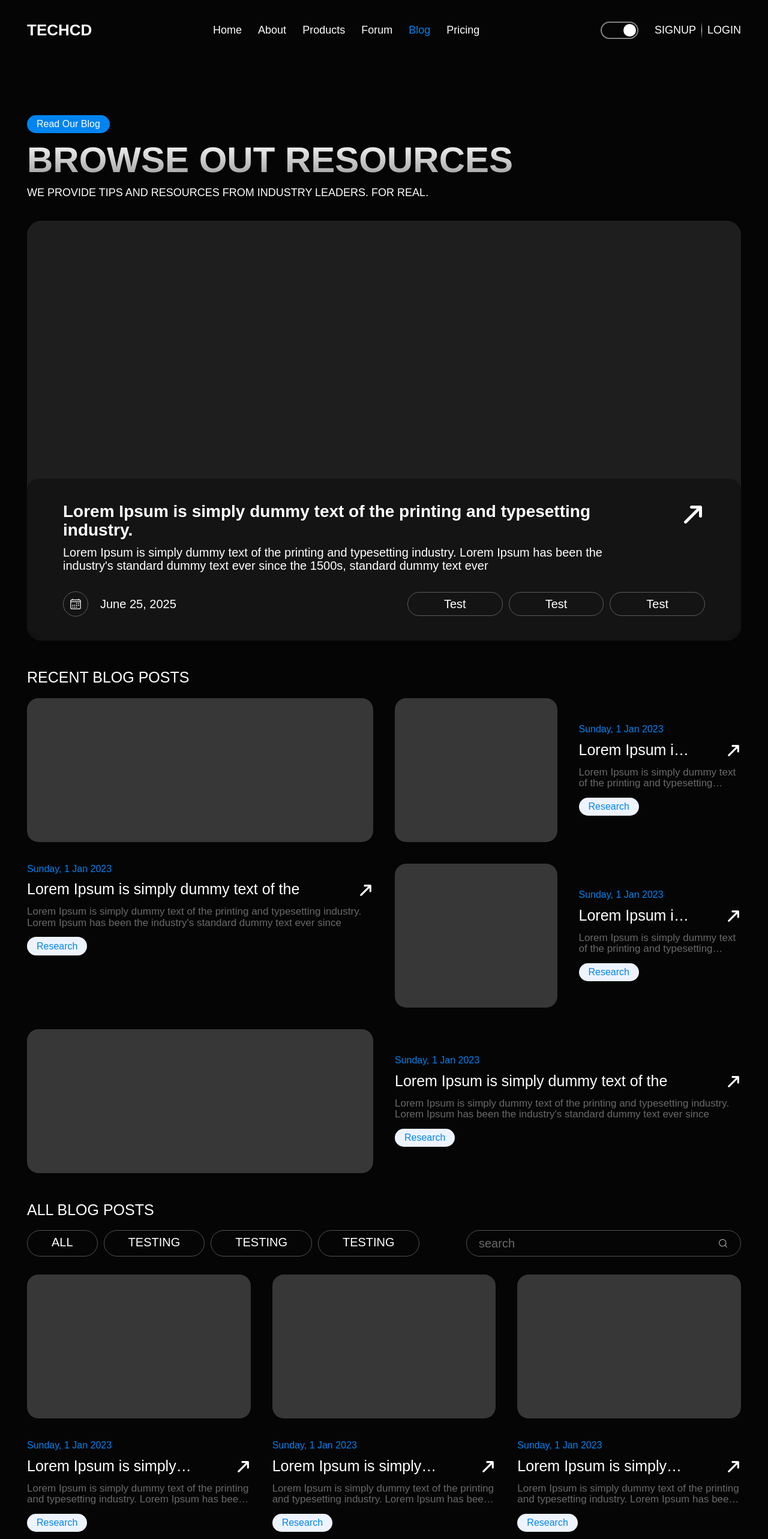
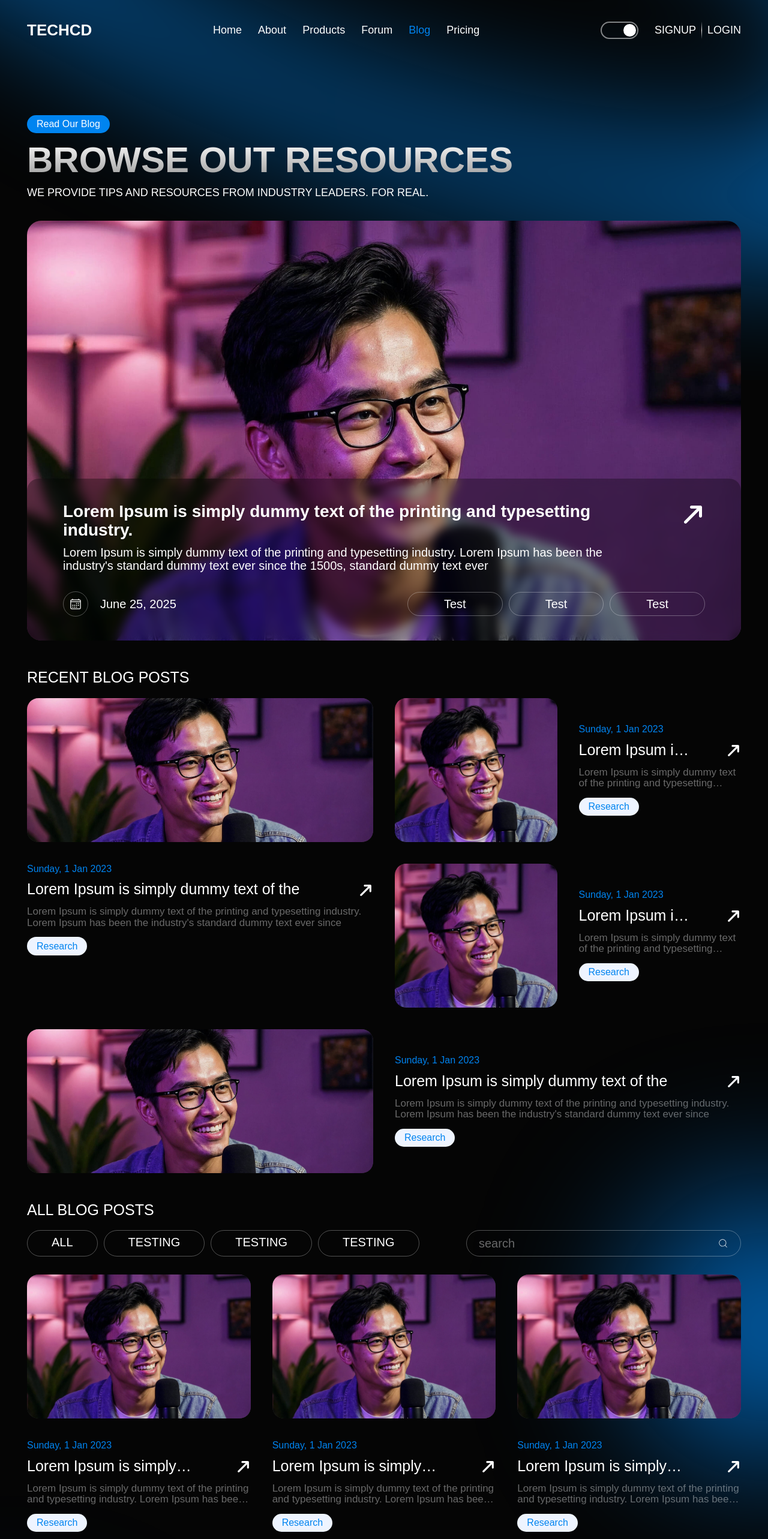
Before and after one commit to chamika-damith/techcd-portfolio, a Next.js app: page /blog in a window 1280 px wide. Shown: the top 2566 px of the page at 60% size. Built offline with nearby package versions, Linux system fonts and the light colour scheme; a web font is replaced by a local one.

Commit message:
feat(blog-page): ui changes

```diff
--- a/app/(user-pages)/layout.tsx
+++ b/app/(user-pages)/layout.tsx
@@ -9,7 +9,9 @@ const UserLayout: React.FC<{ children: ReactNode }> = ({ children }) => {
       <header className="font-primary leading-[1.1]">
         <Navbar />
       </header>
-      <main className="font-primary leading-[1.1]">{children}</main>
+      <main className="font-primary overflow-x-hidden leading-[1.1]">
+        {children}
+      </main>
       <footer className="font-primary leading-[1.1]">
         <Footer />
       </footer>
--- a/components/user/blog-page/all-blogs/AllBlogCard.tsx
+++ b/components/user/blog-page/all-blogs/AllBlogCard.tsx
@@ -1,10 +1,19 @@
 import React from "react";
+import Image from "next/image";
+
 import { ImArrowUpRight2 } from "react-icons/im";
 
 const AllBlogCard = () => {
   return (
     <div className="grid grid-cols-1 gap-[1.5em]">
-      <div className="bg-foreground/20 h-[160px] rounded-[0.8em] sm:h-[180px] md:h-[200px] lg:h-[220px] xl:h-[240px] 2xl:h-[260px]"></div>
+      <div className="bg-foreground/20 relative h-[160px] overflow-hidden rounded-[0.8em] sm:h-[180px] md:h-[200px] lg:h-[220px] xl:h-[240px] 2xl:h-[260px]">
+        <Image
+          src="/images/sample-img.jpg"
+          alt=""
+          fill
+          className="object-cover object-center"
+        />
+      </div>
 
       <div className="flex flex-col gap-[0.5em]">
         <p className="text-primary text-[12px] font-medium sm:text-[13px] md:text-[14px] lg:text-[15px] xl:text-[16px] 2xl:text-[17px]">
--- a/components/user/blog-page/all-blogs/AllBlogs.tsx
+++ b/components/user/blog-page/all-blogs/AllBlogs.tsx
@@ -27,8 +27,11 @@ const AllBlogs = () => {
   });
 
   return (
-    <section>
-      <div className="px-container container mx-auto py-[2em]">
+    <section className="relative">
+      <div className="from-primary absolute top-0 right-0 aspect-square w-2/5 translate-x-1/2 rounded-full bg-radial to-transparent blur-[5em]"></div>
+      <div className="from-primary absolute top-1/2 left-0 aspect-square w-2/5 -translate-x-1/2 rounded-full bg-radial to-transparent blur-[5em]"></div>
+
+      <div className="px-container relative container mx-auto py-[2em]">
         <p className="mb-[0.8em] text-[18px] font-medium uppercase sm:text-[20px] md:text-[21px] lg:text-[23px] xl:text-[25px] 2xl:text-[26px]">
           All blog posts
         </p>
--- a/components/user/blog-page/header/Header.tsx
+++ b/components/user/blog-page/header/Header.tsx
@@ -1,11 +1,15 @@
 import React from "react";
+import Image from "next/image";
+
 import SectionTitle from "./SectionTitle";
 import HeaderContent from "./HeaderContent";
+import eclipse from "@/public/images/eclipse.svg";
 
 const Header = () => {
   return (
-    <section className="overflow-hidden">
-      <div className="px-container container mx-auto pt-[8em]">
+    <section className="relative overflow-hidden">
+      <Image src={eclipse} alt="" className="absolute inset-0 w-full" />
+      <div className="px-container relative container mx-auto pt-[8em]">
         <SectionTitle />
         <HeaderContent />
       </div>
--- a/components/user/blog-page/header/HeaderContent.tsx
+++ b/components/user/blog-page/header/HeaderContent.tsx
@@ -1,10 +1,18 @@
 import React from "react";
+import Image from "next/image";
+
 import { IoCalendarOutline } from "react-icons/io5";
 import { ImArrowUpRight2 } from "react-icons/im";
 
 const HeaderContent = () => {
   return (
     <div className="bg-foreground/10 relative mt-[1.5em] h-[500px] overflow-hidden rounded-[1em] sm:h-[550px] md:h-[600px] lg:h-[650px] xl:h-[700px] 2xl:h-[750px]">
+      <Image
+        src="/images/sample-img.jpg"
+        alt=""
+        fill
+        className="object-cover object-center"
+      />
       <div className="absolute right-0 bottom-0 left-0 rounded-[1em] bg-black/30 px-[3em] py-[2em] text-[13px] backdrop-blur-sm sm:text-[15px] md:text-[17px] lg:text-[19px] xl:text-[20px] 2xl:text-[21px]">
         <div className="grid grid-cols-1 gap-[1.4em] lg:grid-cols-10">
           <div className="lg:col-span-9">
--- a/components/user/blog-page/recent-blogs/RecentBlogs.tsx
+++ b/components/user/blog-page/recent-blogs/RecentBlogs.tsx
@@ -1,4 +1,6 @@
 import React from "react";
+import Image from "next/image";
+
 import { ImArrowUpRight2 } from "react-icons/im";
 
 const RecentBlogs = () => {
@@ -12,7 +14,14 @@ const RecentBlogs = () => {
         <div className="grid grid-cols-1 gap-[1.5em] lg:grid-cols-2">
           {/* START: Post 1 */}
           <div className="grid grid-cols-1 gap-[1.5em] sm:grid-cols-2 sm:items-center lg:h-fit lg:grid-cols-1 lg:items-stretch">
-            <div className="bg-foreground/20 h-[160px] rounded-[0.8em] sm:h-[180px] md:h-[200px] lg:h-[220px] xl:h-[240px] 2xl:h-[260px]"></div>
+            <div className="bg-foreground/20 relative h-[160px] overflow-hidden rounded-[0.8em] sm:h-[180px] md:h-[200px] lg:h-[220px] xl:h-[240px] 2xl:h-[260px]">
+              <Image
+                src="/images/sample-img.jpg"
+                alt=""
+                fill
+                className="object-cover object-center"
+              />
+            </div>
 
             <div className="flex flex-col gap-[0.5em]">
               <p className="text-primary text-[12px] font-medium sm:text-[13px] md:text-[14px] lg:text-[15px] xl:text-[16px] 2xl:text-[17px]">
@@ -41,7 +50,15 @@ const RecentBlogs = () => {
           <div className="grid grid-cols-1 grid-rows-2 gap-[1.5em]">
             {/* START: Post 2 */}
             <div className="grid grid-cols-1 gap-[1.5em] sm:grid-cols-2 sm:items-center lg:items-stretch">
-              <div className="bg-foreground/20 h-[160px] rounded-[0.8em] sm:h-[180px] md:h-[200px] lg:h-[220px] xl:h-[240px] 2xl:h-[260px]"></div>
+              <div className="bg-foreground/20 relative h-[160px] overflow-hidden rounded-[0.8em] sm:h-[180px] md:h-[200px] lg:h-[220px] xl:h-[240px] 2xl:h-[260px]">
+                {" "}
+                <Image
+                  src="/images/sample-img.jpg"
+                  alt=""
+                  fill
+                  className="object-cover object-center"
+                />
+              </div>
 
               <div className="flex flex-col gap-[0.5em] lg:justify-center">
                 <p className="text-primary text-[12px] font-medium sm:text-[13px] md:text-[14px] lg:text-[15px] xl:text-[16px] 2xl:text-[17px]">
@@ -69,7 +86,14 @@ const RecentBlogs = () => {
 
             {/* START: Post 3 */}
             <div className="grid grid-cols-1 gap-[1.5em] sm:grid-cols-2 sm:items-center lg:items-stretch">
-              <div className="bg-foreground/20 h-[160px] rounded-[0.8em] sm:h-[180px] md:h-[200px] lg:h-[220px] xl:h-[240px] 2xl:h-[260px]"></div>
+              <div className="bg-foreground/20 relative h-[160px] overflow-hidden rounded-[0.8em] sm:h-[180px] md:h-[200px] lg:h-[220px] xl:h-[240px] 2xl:h-[260px]">
+                <Image
+                  src="/images/sample-img.jpg"
+                  alt=""
+                  fill
+                  className="object-cover object-center"
+                />
+              </div>
 
               <div className="flex flex-col gap-[0.5em] lg:justify-center">
                 <p className="text-primary text-[12px] font-medium sm:text-[13px] md:text-[14px] lg:text-[15px] xl:text-[16px] 2xl:text-[17px]">
@@ -99,7 +123,14 @@ const RecentBlogs = () => {
 
         {/* START: Post 4 */}
         <div className="mt-[1.5em] grid grid-cols-1 gap-[1.5em] sm:grid-cols-2 sm:items-center">
-          <div className="bg-foreground/20 h-[160px] rounded-[0.8em] sm:h-[180px] md:h-[200px] lg:h-[220px] xl:h-[240px] 2xl:h-[260px]"></div>
+          <div className="bg-foreground/20 relative h-[160px] overflow-hidden rounded-[0.8em] sm:h-[180px] md:h-[200px] lg:h-[220px] xl:h-[240px] 2xl:h-[260px]">
+            <Image
+              src="/images/sample-img.jpg"
+              alt=""
+              fill
+              className="object-cover object-center"
+            />
+          </div>
 
           <div className="flex flex-col gap-[0.5em]">
             <p className="text-primary text-[12px] font-medium sm:text-[13px] md:text-[14px] lg:text-[15px] xl:text-[16px] 2xl:text-[17px]">
--- a/components/user/footer/Footer.tsx
+++ b/components/user/footer/Footer.tsx
@@ -3,7 +3,7 @@ import React from "react";
 const Footer = () => {
   return (
     <section className="relative py-[3em]">
-      <hr className="mx-auto mb-[3em] w-4/5 border-t-[#4F4F4FCC] lg:hidden" />
+      <hr className="mx-auto mb-[3em] w-4/5 border-t-[#4F4F4FCC]" />
       <div className="px-container container mx-auto">
         <div className="mb-[3em] grid grid-cols-1 gap-[2em] lg:grid-cols-10">
           <p className="text-[14px] font-semibold sm:text-[16.5px] md:text-[19px] lg:col-span-4 lg:text-[21.5px] xl:text-[24px] 2xl:text-[26.5px]">
```
Also changed, not shown: public/images/sample-img.jpg (added).
